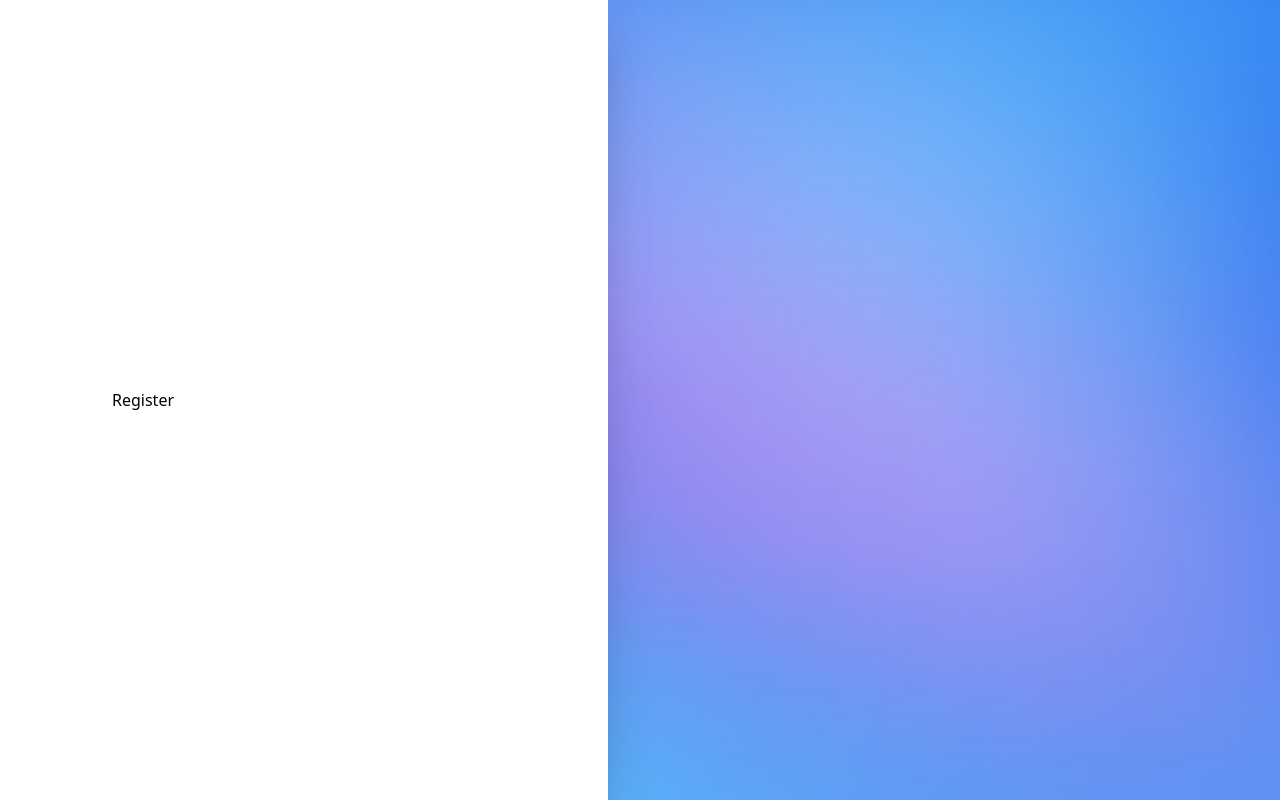
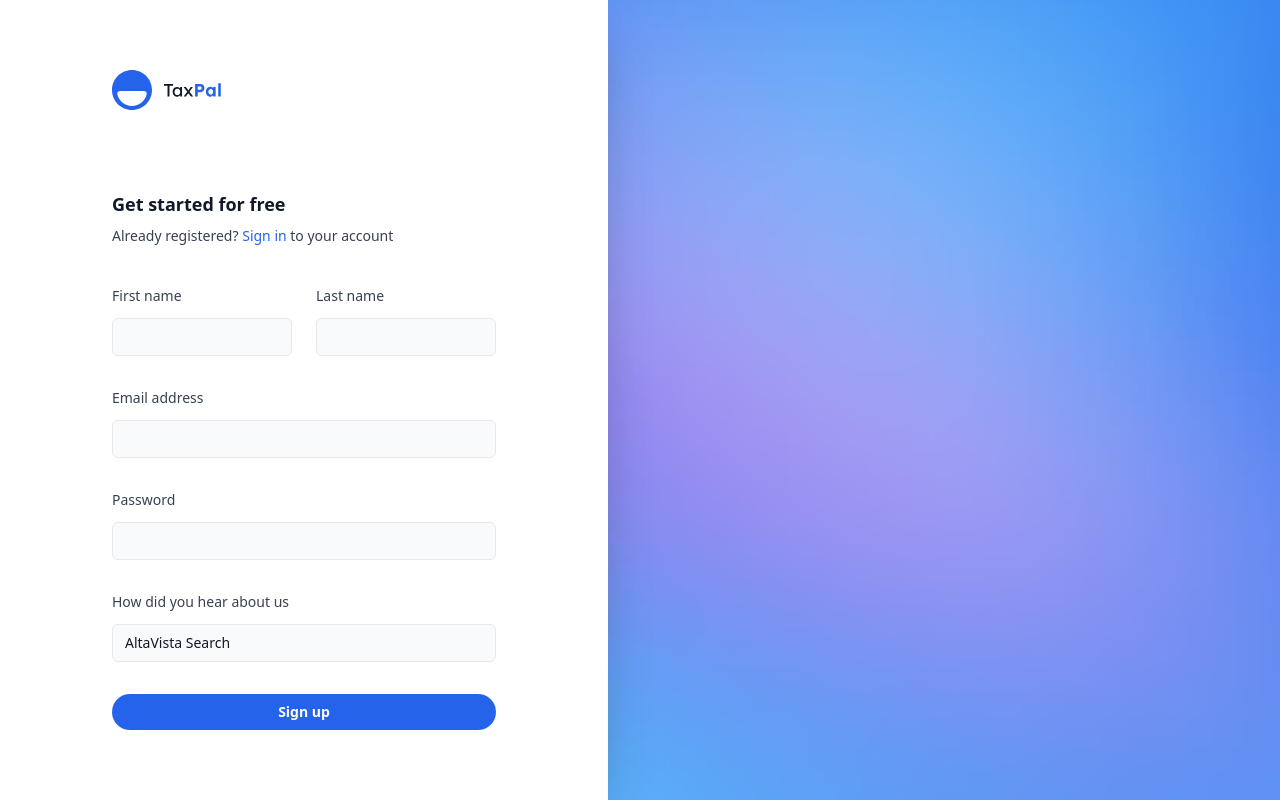
Before and after one commit to ShenghaoisYummy/taxpal, a Next.js app in the folder taxpal/: page /register in a window 1280 px wide. Built offline with nearby package versions, Linux system fonts and the light colour scheme.

Commit message:
sign in register page complete

```diff
--- /dev/null
+++ b/taxpal/src/components/Field.jsx
@@ -0,0 +1,54 @@
+import clsx from "clsx";
+
+const formClasses =
+  "block w-full appearance-none rounded-md border border-gray-200 bg-gray-50 px-3 py-2 text-gray-900 placeholder-gray-400 focus:border-blue-500 focus:bg-white focus:outline-none focus:ring-blue-500 sm:text-sm";
+
+function Label({ htmlFor, children }) {
+  return (
+    <label
+      htmlFor={htmlFor}
+      className="mb-3 block text-sm font-medium text-gray-700">
+      {children}
+    </label>
+  );
+}
+
+function TextField({
+  id,
+  label,
+  type = "text",
+  className = "",
+  ...props
+}) {
+  return (
+    <div className={className}>
+      {label && <Label htmlFor={id}>{label}</Label>}
+      <input
+        id={id}
+        type={type}
+        {...props}
+        className={formClasses}
+      />
+    </div>
+  );
+}
+
+function SelectField({
+  id,
+  label,
+  className = "",
+  ...props
+}) {
+  return (
+    <div className={className}>
+      {label && <Label htmlFor={id}>{label}</Label>}
+      <select
+        id={id}
+        {...props}
+        className={clsx("pr-8", formClasses)}
+      />
+    </div>
+  );
+}
+
+export { TextField, SelectField };
--- a/taxpal/src/components/Logo.jsx
+++ b/taxpal/src/components/Logo.jsx
@@ -0,0 +1,32 @@
+export default function Logo(props) {
+  return (
+    <svg aria-hidden="true" viewBox="0 0 109 40" {...props}>
+      <path
+        fillRule="evenodd"
+        clipRule="evenodd"
+        d="M0 20c0 11.046 8.954 20 20 20s20-8.954 20-20S31.046 0 20 0 0 8.954 0 20Zm20 16c-7.264 0-13.321-5.163-14.704-12.02C4.97 22.358 6.343 21 8 21h24c1.657 0 3.031 1.357 2.704 2.98C33.32 30.838 27.264 36 20 36Z"
+        fill="#2563EB"
+      />
+      <path
+        d="M55.528 26.57V15.842H52V13.97h9.108v1.872h-3.636V26.57h-1.944Z"
+        fill="#0F172A"
+      />
+      <path
+        d="M83.084 26.57v-12.6h5.346c.744 0 1.416.18 2.016.54a3.773 3.773 0 0 1 1.44 1.44c.36.612.54 1.302.54 2.07 0 .78-.18 1.482-.54 2.106a4 4 0 0 1-1.44 1.494c-.6.36-1.272.54-2.016.54h-2.646v4.41h-2.7Zm2.664-6.84h2.376c.288 0 .546-.072.774-.216.228-.156.408-.36.54-.612a1.71 1.71 0 0 0 .216-.864c0-.324-.072-.606-.216-.846a1.394 1.394 0 0 0-.54-.576 1.419 1.419 0 0 0-.774-.216h-2.376v3.33ZM106.227 26.57V13.25h2.556v13.32h-2.556Z"
+        fill="#2563EB"
+      />
+      <path
+        fillRule="evenodd"
+        clipRule="evenodd"
+        d="M95.906 26.102c.636.432 1.35.648 2.142.648.444 0 .864-.066 1.26-.198a4.25 4.25 0 0 0 1.062-.558 3.78 3.78 0 0 0 .702-.668v1.244h2.574v-9.522h-2.538v1.248a3.562 3.562 0 0 0-.648-.672 3.13 3.13 0 0 0-1.026-.558 3.615 3.615 0 0 0-1.278-.216c-.828 0-1.566.216-2.214.648-.648.42-1.164 1.002-1.548 1.746-.372.732-.558 1.578-.558 2.538 0 .96.186 1.812.558 2.556.372.744.876 1.332 1.512 1.764Zm4.104-1.908c-.36.228-.78.342-1.26.342-.468 0-.882-.114-1.242-.342a2.387 2.387 0 0 1-.828-.954c-.204-.42-.306-.906-.306-1.458 0-.54.102-1.014.306-1.422.204-.408.48-.726.828-.954.36-.24.774-.36 1.242-.36.48 0 .9.12 1.26.36.36.228.636.546.828.954.204.408.306.882.306 1.422 0 .552-.102 1.038-.306 1.458a2.218 2.218 0 0 1-.828.954Z"
+        fill="#2563EB"
+      />
+      <path
+        fillRule="evenodd"
+        clipRule="evenodd"
+        d="m76.322 23.197 2.595 3.373h2.268l-3.662-4.787 3.338-4.663h-2.196l-2.162 3.334-2.554-3.334h-2.34l3.652 4.71-3.634 4.74h2.196l2.5-3.373ZM62.738 26.102a3.78 3.78 0 0 0 2.142.648c.456 0 .888-.072 1.296-.216.42-.144.798-.336 1.134-.576a3.418 3.418 0 0 0 .864-.835v1.447h1.872v-9.45h-1.872v1.45a3.118 3.118 0 0 0-.72-.82 3.2 3.2 0 0 0-1.062-.612 4.033 4.033 0 0 0-1.35-.216c-.828 0-1.578.21-2.25.63-.66.42-1.188 1.002-1.584 1.746-.384.732-.576 1.572-.576 2.52 0 .936.192 1.776.576 2.52.384.744.894 1.332 1.53 1.764Zm4.122-1.476c-.432.276-.93.414-1.494.414a2.682 2.682 0 0 1-1.476-.414 2.987 2.987 0 0 1-1.008-1.134c-.24-.492-.36-1.05-.36-1.674 0-.612.12-1.158.36-1.638.252-.48.588-.858 1.008-1.134a2.682 2.682 0 0 1 1.476-.414c.564 0 1.062.138 1.494.414.432.276.768.654 1.008 1.134.252.48.378 1.026.378 1.638 0 .624-.126 1.182-.378 1.674-.24.48-.576.858-1.008 1.134Z"
+        fill="#0F172A"
+      />
+    </svg>
+  )
+}
--- a/taxpal/src/pages/login.jsx
+++ b/taxpal/src/pages/login.jsx
@@ -3,8 +3,57 @@ import { LoginRegisterLayout } from "@/components/Layout";
 import Head from "next/head";
 import Link from "next/link";
 import Logo from "@/components/Logo";
+import Button from "@/components/Button";
+import { TextField, SelectField } from "@/components/Field";
 const Login = () => {
-  return <div>login</div>;
+  return (
+    <>
+      <Head>
+        <title>Sign in - Taxpal</title>
+      </Head>
+      <div className="flex">
+        <Link href="/" aria-label="Home">
+          <Logo className="h-10 w-auto"></Logo>
+        </Link>
+      </div>
+      <h2 className="mt-20 text-lg font-semibold text-gray-900">
+        Sign in to your account
+      </h2>
+      <p className="mt-2 text-sm text-gray-700">
+        Don't have an account?
+        <Link
+          href="/register"
+          className="font-medium text-blue-600 hover:underline"
+        >
+          {" "}
+          Sign up{" "}
+        </Link>
+        for a free trail
+      </p>
+      <form action="#" className="mt-10 grid grid-cols-1 gap-y-8">
+        <TextField
+          id="login_email"
+          name="login_email"
+          label="Email address"
+          type="email"
+          placeholder=""
+          required
+        />
+
+        <TextField
+          id="login_password"
+          name="login_password"
+          label="Password"
+          type="password"
+          placeholder=""
+          required
+        />
+        <Button type="submit" varient="solid" color="blue" className="w-full">
+          Sign in
+        </Button>
+      </form>
+    </>
+  );
 };
 
 Login.Layout = LoginRegisterLayout;
--- a/taxpal/src/pages/register.jsx
+++ b/taxpal/src/pages/register.jsx
@@ -1,8 +1,99 @@
 import React from "react";
 import { LoginRegisterLayout } from "@/components/Layout";
+import Head from "next/head";
+import Link from "next/link";
+import Logo from "@/components/Logo";
+import Button from "@/components/Button";
+import { TextField, SelectField } from "@/components/Field";
+const Register = () => {
+  return (
+    <>
+      <Head>
+        <title>Register - Taxpal</title>
+      </Head>
+      <div className="flex">
+        <Link href="/" aria-label="Home">
+          <Logo className="h-10 w-auto"></Logo>
+        </Link>
+      </div>
+      <h2 className="mt-20 text-lg font-semibold text-gray-900">
+        Get started for free
+      </h2>
+      <p className="mt-2 text-sm text-gray-700">
+        Already registered?{" "}
+        <Link
+          href="/login"
+          className="font-medium text-blue-600 hover:underline"
+        >
+          Sign in{" "}
+        </Link>{" "}
+        to your account
+      </p>
+      <form
+        action="#"
+        className="mt-10 grid grid-cols-1 gap-y-8 sm:grid-cols-2 gap-x-6"
+      >
+        <TextField
+          id="first_name"
+          name="first_name"
+          label="First name"
+          type="email"
+          placeholder=""
+          required
+        />
 
-const Register = () => {
-  return <div>Register</div>;
+        <TextField
+          id="last_name"
+          name="last_name"
+          label="Last name"
+          type="password"
+          placeholder=""
+          required
+        />
+
+        <TextField
+          className="col-span-full"
+          id="register_email"
+          name="register_email"
+          label="Email address"
+          type="email"
+          placeholder=""
+          required
+        />
+
+        <TextField
+          className="col-span-full"
+          id="register_password"
+          name="register_password"
+          label="Password"
+          type="password"
+          placeholder=""
+          required
+        />
+        <SelectField
+          className="col-span-full"
+          label="How did you hear about us"
+          id="How_hear_about_us"
+          name="How_hear_about_us"
+        >
+          <option value="1"> AltaVista Search</option>
+          <option value="2"> Super Bowl Commerical </option>
+          <option value="3"></option>
+          <option value="4"></option>
+        </SelectField>
+
+        <Button
+          type="submit"
+          varient="solid"
+          color="blue"
+          className="col-span-full"
+        >
+          Sign up
+        </Button>
+      </form>
+    </>
+  );
 };
+
 Register.Layout = LoginRegisterLayout;
 export default Register;
```
